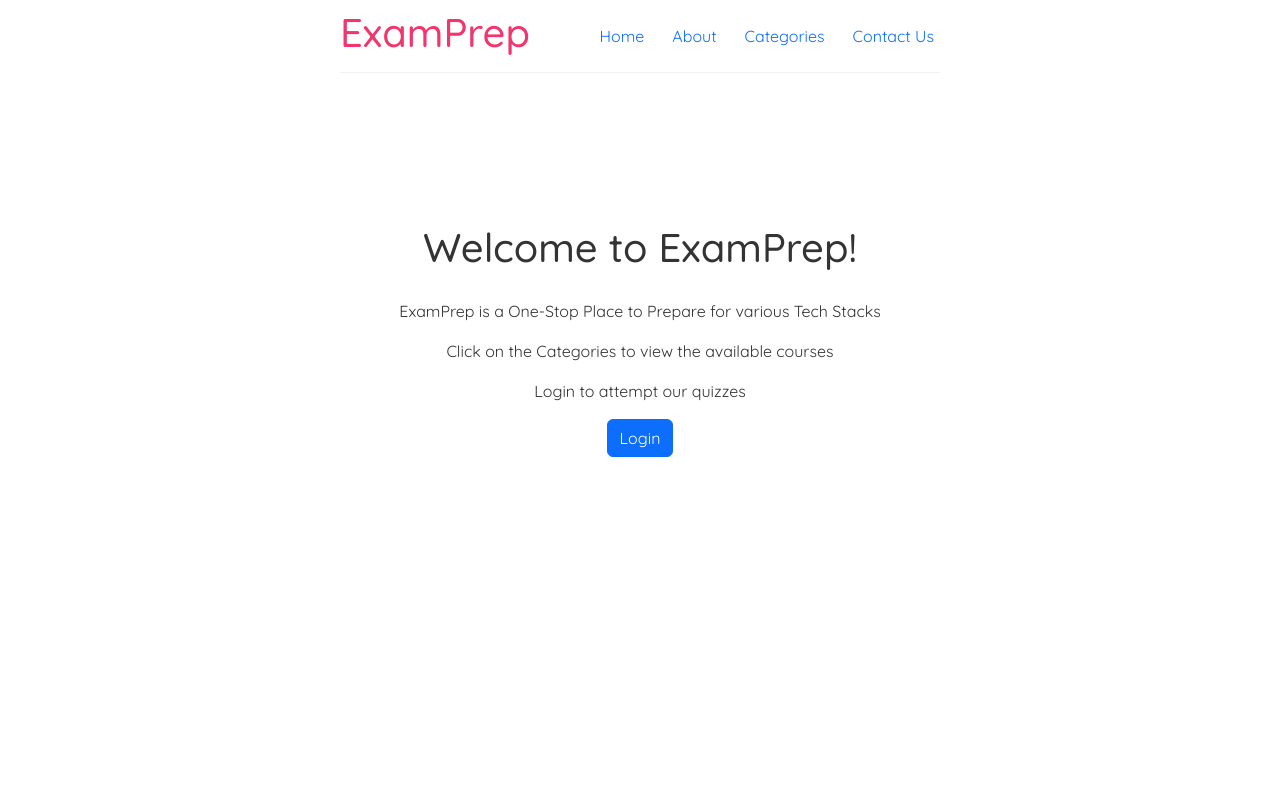
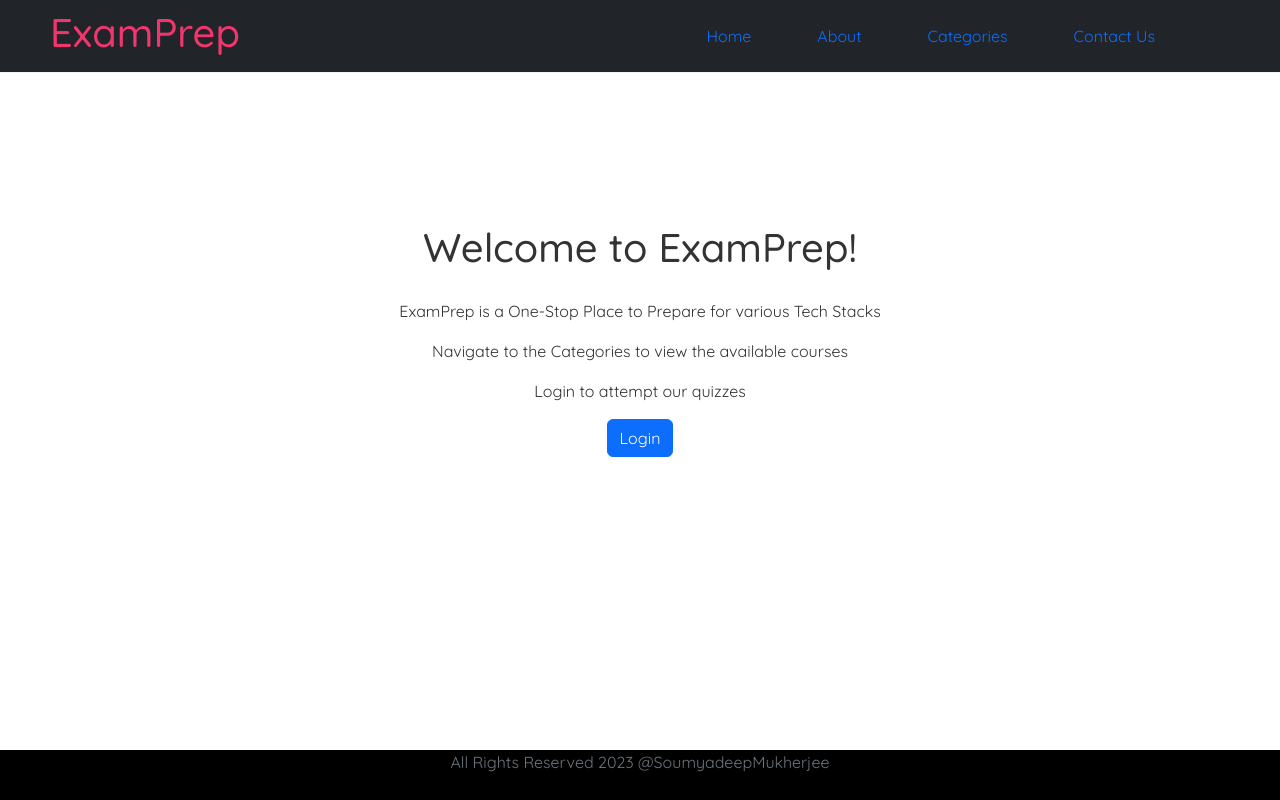
Before and after one commit to SoumyadeepMukherjee/TechPrep-Frontend, a React (Create React App) app: page / in a window 1280 px wide. Built offline with nearby package versions, Linux system fonts and the light colour scheme.

Commit message:
Quiz component added and styling modified

```diff
--- a/src/App.js
+++ b/src/App.js
@@ -1,12 +1,15 @@
 import logo from './logo.svg';
 import MyRoute from './MyRoute';
 import Navbar from './components/Navbar';
+import QuizComponent from './components/QuizComponent';
+import Footer from './components/Footer';
 
 function App() {
   return (
     <div className="App">
       <Navbar />
       <MyRoute />
+      <Footer />
     </div>
   );
 }
--- a/src/MyRoute.js
+++ b/src/MyRoute.js
@@ -4,16 +4,18 @@ import Home from './components/Home';
 import About from './components/About';
 import Contact from './components/Contact';
 import CategoryComponent from "./components/CategoryComponent";
+import QuizComponent from "./components/QuizComponent";
 
 const MyRoute = () => {
   return (
     <Router>
-      <div>
+      <div className="container">
         <Routes>
           <Route path="/" element={<Home />}></Route>
           <Route path="/about" element={<About />}></Route>
           <Route path="/viewcategories" element={<CategoryComponent />}></Route>
           <Route path="/contact" element={<Contact />}></Route>
+          <Route path="/viewquizbycategory/:cid" element={<QuizComponent />}></Route>
         </Routes>
       </div>
     </Router>
--- a/src/components/CategoryComponent.js
+++ b/src/components/CategoryComponent.js
@@ -1,9 +1,10 @@
 import React, {useState, useEffect} from 'react'
 import CategoryService from '../services/CategoryService';
+import { Link } from 'react-router-dom';
 
 function CategoryComponent() {
 
-    const [category, setCategory] = useState([])
+    const [Category, setCategory] = useState([])
 
     useEffect(() => {
         getCategories()
@@ -17,6 +18,7 @@ function CategoryComponent() {
         });
     };
 
+
     return (
         <div className = "container">
 
@@ -25,7 +27,6 @@ function CategoryComponent() {
             <table className = "table table-striped">
                 <thead>
                     <tr>
-
                         <th>Category Name</th>
                         <th>Category Description</th>
                     </tr>
@@ -33,13 +34,12 @@ function CategoryComponent() {
                 </thead>
                 <tbody>
                     {
-                        category.map(
+                        Category.map(
                                 category =>
                                 <tr key = {category.cid}>
-
-                                    <td> {category.title }</td>
+                                    <td> { category.title }</td>
                                     <td> {category.description }</td>
-                                    <td><button type="button" class="btn btn-primary">Attempt</button></td>
+                                    <td><Link class="btn btn-primary" to={`/viewquizbycategory/${category.cid}`}>Attempt</Link></td>
                                 </tr>
 
                         )
--- /dev/null
+++ b/src/components/Footer.js
@@ -0,0 +1,11 @@
+const Footer = () => {
+    return (
+        <div>
+            <footer className="footer">
+                <span className="text-muted">All Rights Reserved 2023  @SoumyadeepMukherjee</span>
+            </footer>
+        </div>
+     );
+}
+
+export default Footer;
--- a/src/components/Home.js
+++ b/src/components/Home.js
@@ -8,7 +8,7 @@ const Home = () => {
       <h1>Welcome to ExamPrep!</h1>
       <div className="home-content">
         <p>ExamPrep is a One-Stop Place to Prepare for various Tech Stacks</p>
-        <p>Click on the Categories to view the available courses</p>
+        <p>Navigate to the Categories to view the available courses</p>
         <p>Login to attempt our quizzes</p>
         <button onClick={handleLogin} type="button" class="btn btn-primary">
           Login
--- a/src/components/Navbar.js
+++ b/src/components/Navbar.js
@@ -1,6 +1,6 @@
 const Navbar = () => {
     return (
-        <nav className="navbar">
+        <nav className="navbar navbar-expand navbar-dark bg-dark">
             <h1>ExamPrep</h1>
             <div className="links">
                 <a href="/">Home</a>
--- /dev/null
+++ b/src/components/QuizComponent.js
@@ -0,0 +1,61 @@
+import React, {useState, useEffect} from 'react'
+import { useParams } from 'react-router-dom';
+import QuizService from '../services/QuizService';
+
+const QuizComponent = () => {
+
+        const [Quiz, setQuiz] = useState([])
+
+        const {cid} = useParams();
+
+        useEffect(() => {
+            getQuizzesByCategory(cid)
+        }, []);
+
+       const getQuizzesByCategory = (cid) => {
+
+            QuizService.getQuizzesByCategory(cid).then((response) => {
+            setQuiz(response.data)
+            console.log(response.data);
+            });
+        };
+
+
+return (
+    <div className = "container">
+
+        <h1 className = "text-center"> Exam Quiz List</h1>
+
+        <table className = "table table-striped">
+            <thead>
+                <tr>
+                    <th>Quiz Name</th>
+                    <th>Quiz Description</th>
+                    <th>Number of Questions</th>
+                    <th>Maximum Marks</th>
+                </tr>
+
+            </thead>
+            <tbody>
+                {
+                    Quiz.map(
+                            quiz =>
+                            <tr key = {quiz.qid}>
+                                <td> {quiz.title }</td>
+                                <td> {quiz.description }</td>
+                                <td> {quiz.noOfQs} </td>
+                                <td> {quiz.maxMarks} </td>
+                                <td><button type="button" class="btn btn-primary">Attempt</button></td>
+                            </tr>
+
+                    )
+                }
+
+            </tbody>
+        </table>
+
+    </div>
+    );
+}
+
+export default QuizComponent;
--- a/src/index.css
+++ b/src/index.css
@@ -9,20 +9,22 @@
 .navbar {
   padding: 20px;
   display: flex;
-  max-width: 600px;
+  width: 100%;
   margin: 0 auto;
   border-bottom: 1px solid #f2f2f2;
 }
 .navbar h1 {
   color: #f1356d;
+  padding-left: 50px;
 }
 .navbar .links {
   margin-left: auto;
+  padding-right: 100px;
 }
 .navbar a {
   margin-left: 16px;
   text-decoration: none;
-  padding: 6px;
+  padding: 25px;
 }
 .navbar a:hover {
   color: #f1356d;
@@ -54,3 +56,13 @@
   justify-content: center;
   text-align: center;
 }
+
+.footer{
+  position:fixed;
+  bottom:0;
+  width:100%;
+  height:50px;
+  background-color: black;
+  text-align: center;
+  color: white;
+}
--- /dev/null
+++ b/src/services/QuizService.js
@@ -0,0 +1,16 @@
+import axios from 'axios';
+
+const QUIZ_API_BASE_URL = 'http://localhost:8080/quiz';
+
+class QuizService{
+
+    // getQuizzes(){
+    //     return axios.get(CATEGORY_API_BASE_URL+'/viewquizzes');
+    // }
+
+    getQuizzesByCategory(cid){
+        return axios.get(QUIZ_API_BASE_URL+'/viewquizbycategory/'+cid);
+    }
+}
+
+export default new QuizService();
```
